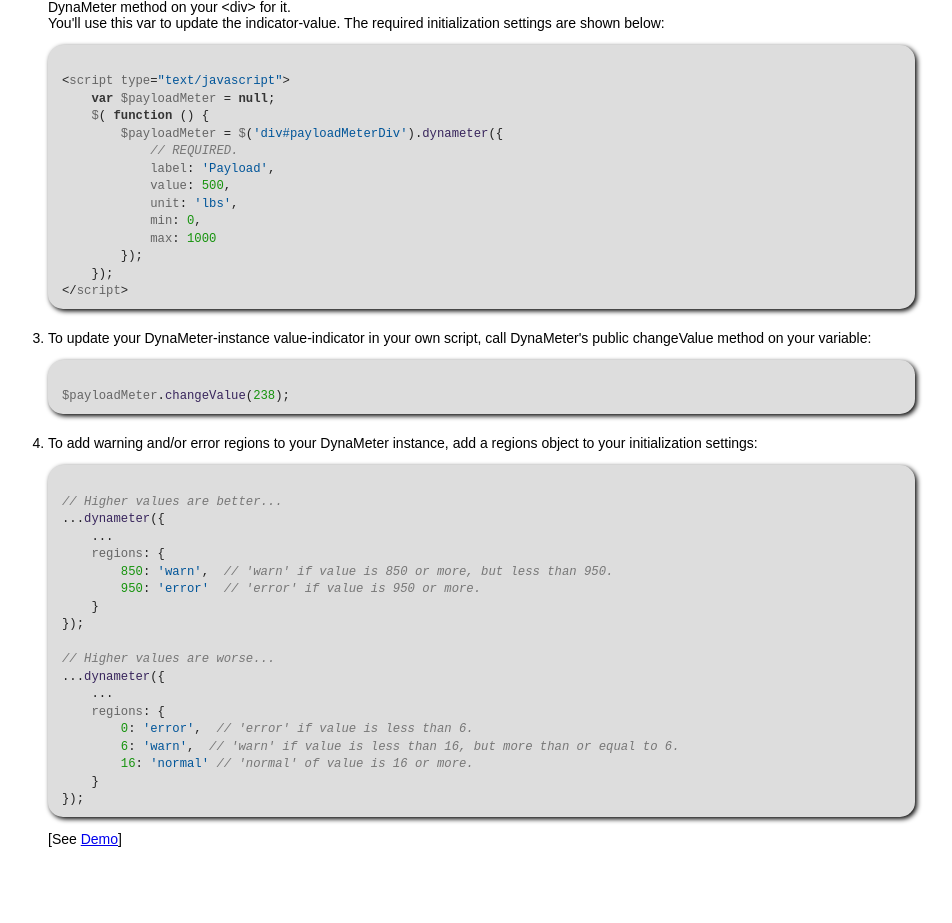
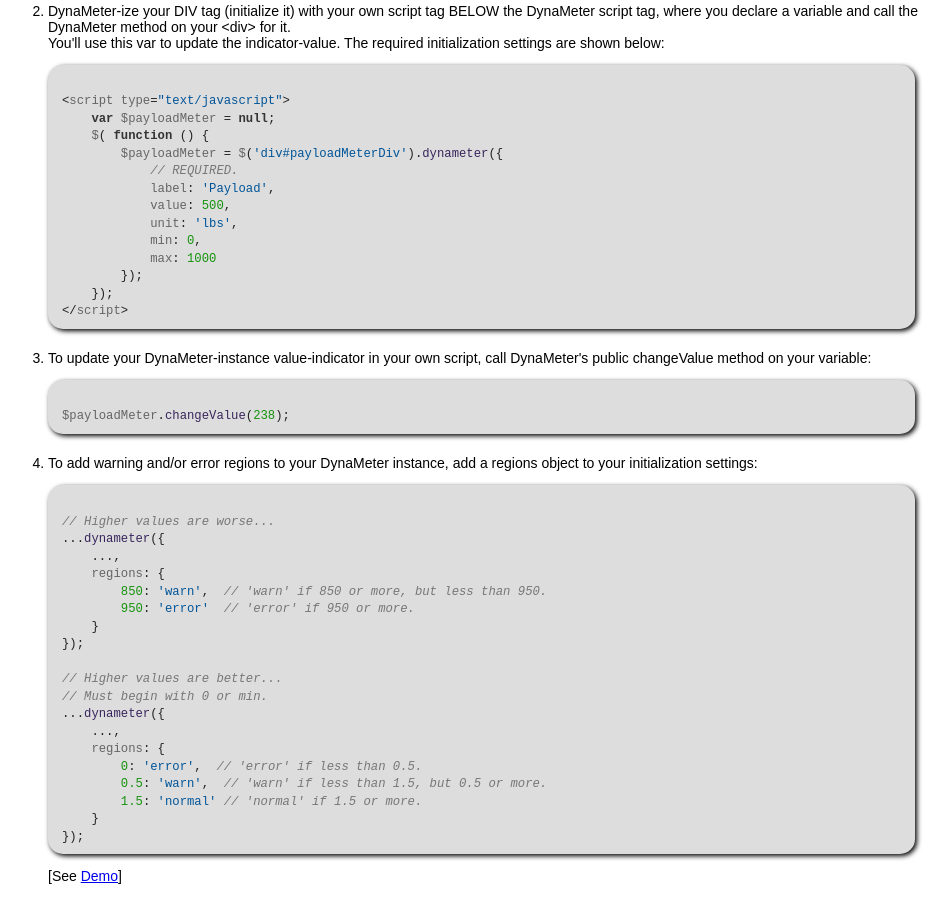
Before and after one commit to tlei123/jquery-dynameter, a plain HTML site: page index.html in a window 1280 px wide. Shown: the part 1659-2582 px from the top of the page, without its empty margins (177-1129 px from the left). Drawn offline with nearby package versions, Linux system fonts and the light colour scheme.

Commit message:
#3 - Homepage details incorrect
Fixed Homepage copy and sample code/comments.

```diff
--- a/index.html
+++ b/index.html
@@ -28,9 +28,10 @@
 	var $myPayloadMeter = $('#payloadMeterDiv').dynameter({
 		// REQUIRED.
 		label: 'payload',
-		value: '500',
-		min: '0',
-		max: '1000',
+		value: 500,
+		unit: 'lbs'
+		min: 0,
+		max: 1000,
 		regions: {
 			800: 'warn',
 			900: 'error'
@@ -88,22 +89,23 @@
 			<li>To update your DynaMeter-instance value-indicator in your own script, call DynaMeter's public changeValue method on your variable:<br>
 				<pre class="sh_javascript">$payloadMeter.changeValue(238);</pre></li>
 			<li>To add warning and/or error regions to your DynaMeter instance, add a regions object to your initialization settings:<br>
-				<pre class="sh_javascript">// Higher values are better...
+				<pre class="sh_javascript">// Higher values are worse...
 ...dynameter({
-	...
+	...,
 	regions: {
-		850: 'warn',  // 'warn' if value is 850 or more, but less than 950.
-		950: 'error'  // 'error' if value is 950 or more.
+		850: 'warn',  // 'warn' if 850 or more, but less than 950.
+		950: 'error'  // 'error' if 950 or more.
 	}
 });
 
-// Higher values are worse...
+// Higher values are better...
+// Must begin with 0 or min.
 ...dynameter({
-	...
+	...,
 	regions: {
-		0: 'error',  // 'error' if value is less than 6.
-		6: 'warn',  // 'warn' if value is less than 16, but more than or equal to 6.
-		16: 'normal' // 'normal' of value is 16 or more.
+		0: 'error',  // 'error' if less than 0.5.
+		0.5: 'warn',  // 'warn' if less than 1.5, but 0.5 or more.
+		1.5: 'normal' // 'normal' if 1.5 or more.
 	}
 });</pre>
 				[See <a href="#demoHdr">Demo</a>]
```
